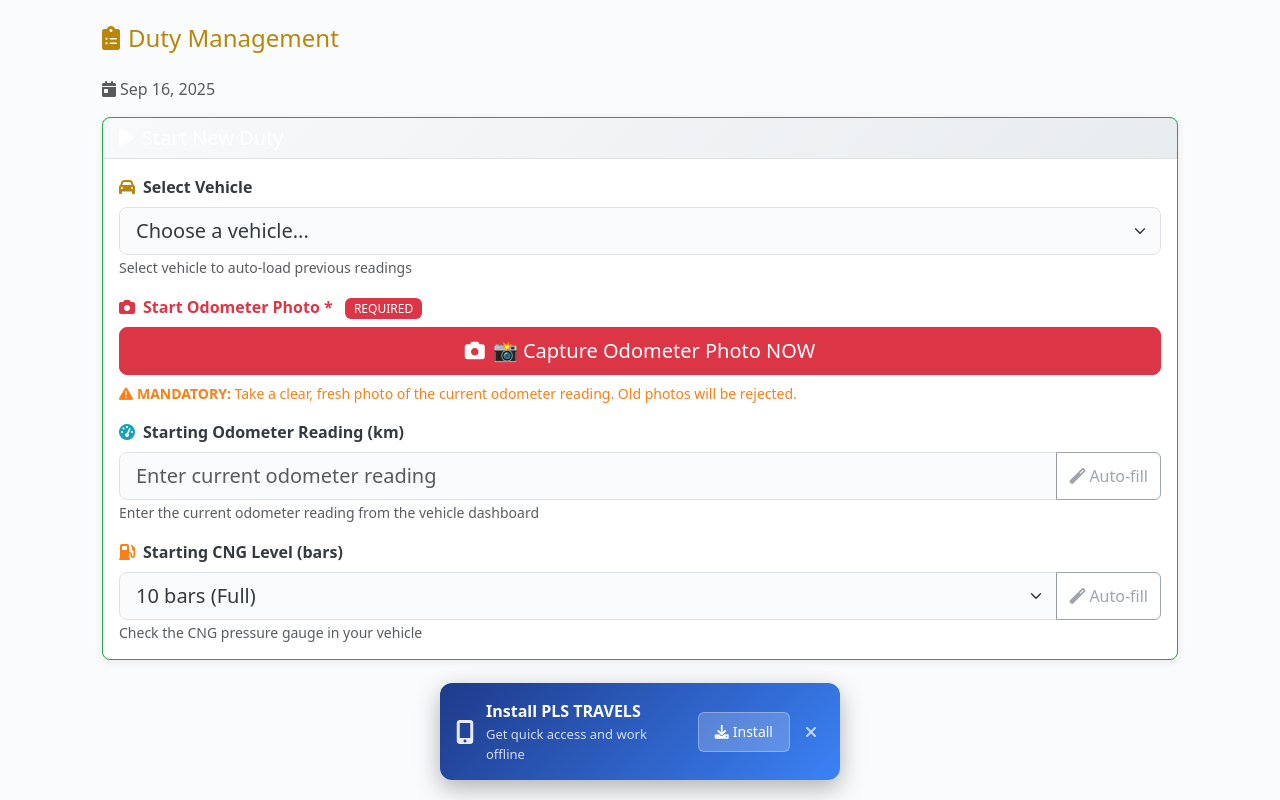
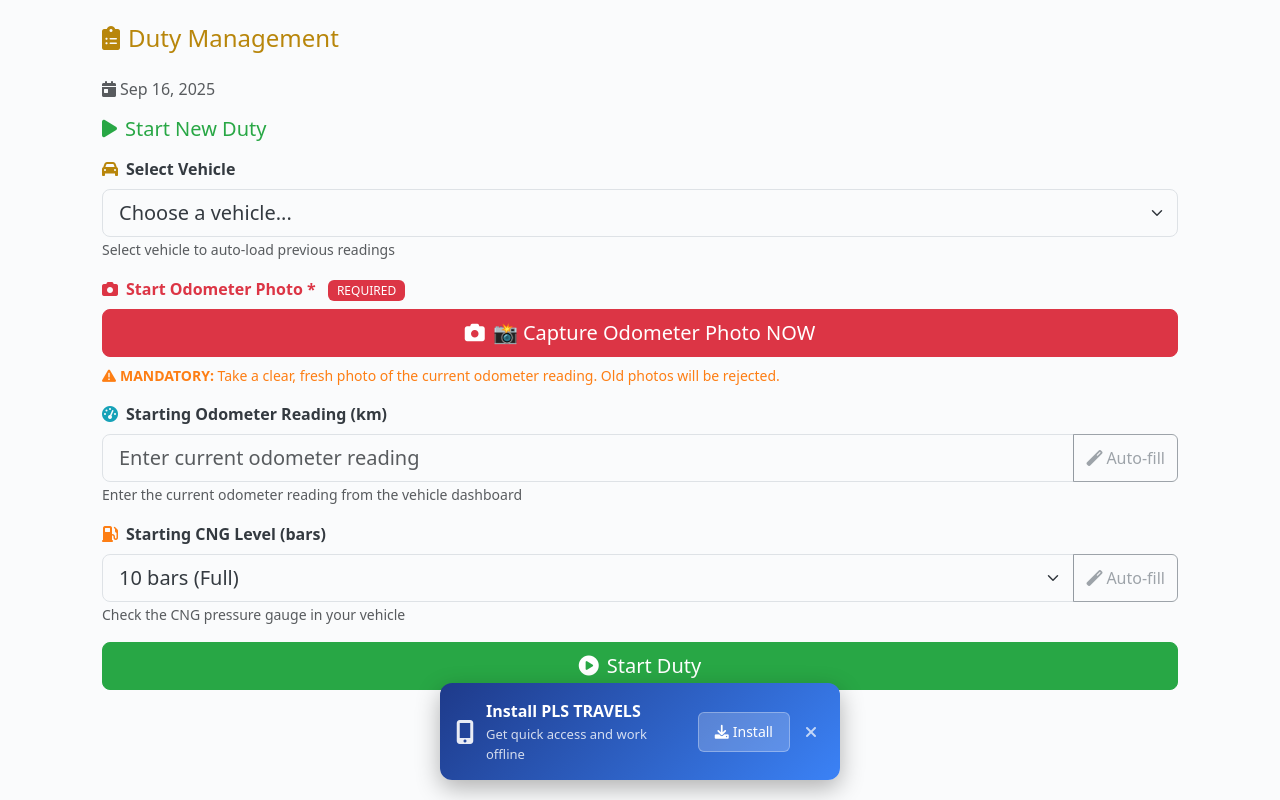
Before and after one commit to jyothilaxmika/pls_travels_webapp, a Python web app: template templates/driver/duty.html in a window 1280 px wide. Run offline with Jinja, Linux system fonts and the light colour scheme; the template is opened without the code that fills it, so the values that code supplies are empty.

Commit message:
Remove card view formatting from driver duty pages
Remove card styling from the driver duty and end duty sections in templates/driver/duty.html.

Replit-Commit-Author: Agent
Replit-Commit-Session-Id: 2402fc57-63cd-4325-a70b-95a8dcbda631
Replit-Commit-Checkpoint-Type: intermediate_checkpoint
Replit-Commit-Screenshot-Url: https://storage.googleapis.com/screenshot-production-us-central1/2d68058b-86b7-4e9f-94ee-3c5728562a13/2402fc57-63cd-4325-a70b-95a8dcbda631/Yg2A6d7

```diff
--- a/templates/driver/duty.html
+++ b/templates/driver/duty.html
@@ -12,11 +12,8 @@
 
     {% if active_duty %}
     <!-- Active Duty Information -->
-    <div class="card border-success mb-4">
-        <div class="card-header bg-success text-white">
-            <h5 class="mb-0"><i class="fas fa-play-circle me-2"></i>Active Duty</h5>
-        </div>
-        <div class="card-body">
+    <div class="mb-4">
+        <h5 class="mb-3 text-success"><i class="fas fa-play-circle me-2"></i>Active Duty</h5>
         <!-- Current Duty Information -->
             <div class="row mb-3">
                 <div class="col-6">
@@ -224,15 +221,10 @@
                 </div>
         </div>
         {% endif %}
-        </div>
-    </div>
 
     <!-- End Duty Form -->
-    <div class="card border-danger">
-        <div class="card-header bg-danger text-white">
-            <h5 class="mb-0"><i class="fas fa-stop-circle me-2"></i>End Duty</h5>
-        </div>
-        <div class="card-body">
+    <div class="mb-4">
+        <h5 class="mb-3 text-danger"><i class="fas fa-stop-circle me-2"></i>End Duty</h5>
         <form method="POST" action="{{ url_for('driver.end_duty') }}" enctype="multipart/form-data">
             <input type="hidden" name="csrf_token" value="{{ csrf_token() }}"/>
 
@@ -313,17 +305,12 @@
                 </div>
 
             <!-- Simplified Revenue Collection Section -->
-                <div class="card border-primary mb-3">
-                    <div class="card-header bg-primary text-white">
-                        <h6 class="mb-0"><i class="fas fa-calculator me-2"></i>Revenue Collection Summary</h6>
-                    </div>
-                    <div class="card-body">
+            <div class="mb-3 p-3 bg-light rounded border">
+                <h6 class="mb-3 text-primary"><i class="fas fa-calculator me-2"></i>Revenue Collection Summary</h6>
+
                 <!-- Platform Revenue (Uber) -->
-                        <div class="card border-info mb-3">
-                            <div class="card-header bg-info text-white">
-                                <h6 class="mb-0"><i class="fas fa-mobile-alt me-2"></i>Platform Revenue (Uber)</h6>
-                            </div>
-                            <div class="card-body">
+                <div class="mb-3 p-3 bg-info bg-opacity-10 rounded border border-info">
+                    <h6 class="mb-3 text-info"><i class="fas fa-mobile-alt me-2"></i>Platform Revenue (Uber)</h6>
                     <div class="row">
                         <div class="col-md-6 mb-3">
                             <label for="platform_cash" class="form-label fw-bold">
@@ -350,14 +337,10 @@
                         </div>
                     </div>
                 </div>
-                        </div>
 
                 <!-- Direct Revenue (Outside Platform) -->
-                        <div class="card border-success mb-3">
-                            <div class="card-header bg-success text-white">
-                                <h6 class="mb-0"><i class="fas fa-handshake me-2"></i>Direct Revenue (Outside Platform)</h6>
-                            </div>
-                            <div class="card-body">
+                <div class="mb-3 p-3 bg-success bg-opacity-10 rounded border border-success">
+                    <h6 class="mb-3 text-success"><i class="fas fa-handshake me-2"></i>Direct Revenue (Outside Platform)</h6>
                     <div class="row">
                         <div class="col-md-6 mb-3">
                             <label for="direct_cash" class="form-label fw-bold">
@@ -384,7 +367,6 @@
                         </div>
                     </div>
                 </div>
-                        </div>
 
                 <!-- Revenue Summary -->
                 <div class="alert alert-info mt-3">
@@ -393,7 +375,6 @@
                     <span id="revenue_summary">
                         Platform: ₹<span id="platform_total">0</span> + Direct: ₹<span id="direct_total">0</span> = Total: ₹<span id="grand_total">0</span>
                     </span>
-                        </div>
                 </div>
             </div>
 
@@ -418,17 +399,12 @@
             </button>
         </form>
     </div>
-    </div>
 
     {% else %}
 
-
     <!-- Start New Duty Form -->
-    <div class="card border-success mb-4">
-        <div class="card-header bg-success text-white">
-            <h5 class="mb-0"><i class="fas fa-play me-2"></i>Start New Duty</h5>
-        </div>
-        <div class="card-body">
+    <div class="mb-4">
+        <h5 class="mb-3 text-success"><i class="fas fa-play me-2"></i>Start New Duty</h5>
         <form action="{{ url_for('driver.start_duty') }}" method="POST">
             <input type="hidden" name="csrf_token" value="{{ csrf_token() }}"/>
 
@@ -521,7 +497,6 @@
                 <i class="fas fa-play-circle me-2"></i>Start Duty
             </button>
         </form>
-        </div>
     </div>
 
     {% endif %}
```
Lines whose indentation alone changed are shown as unchanged.
